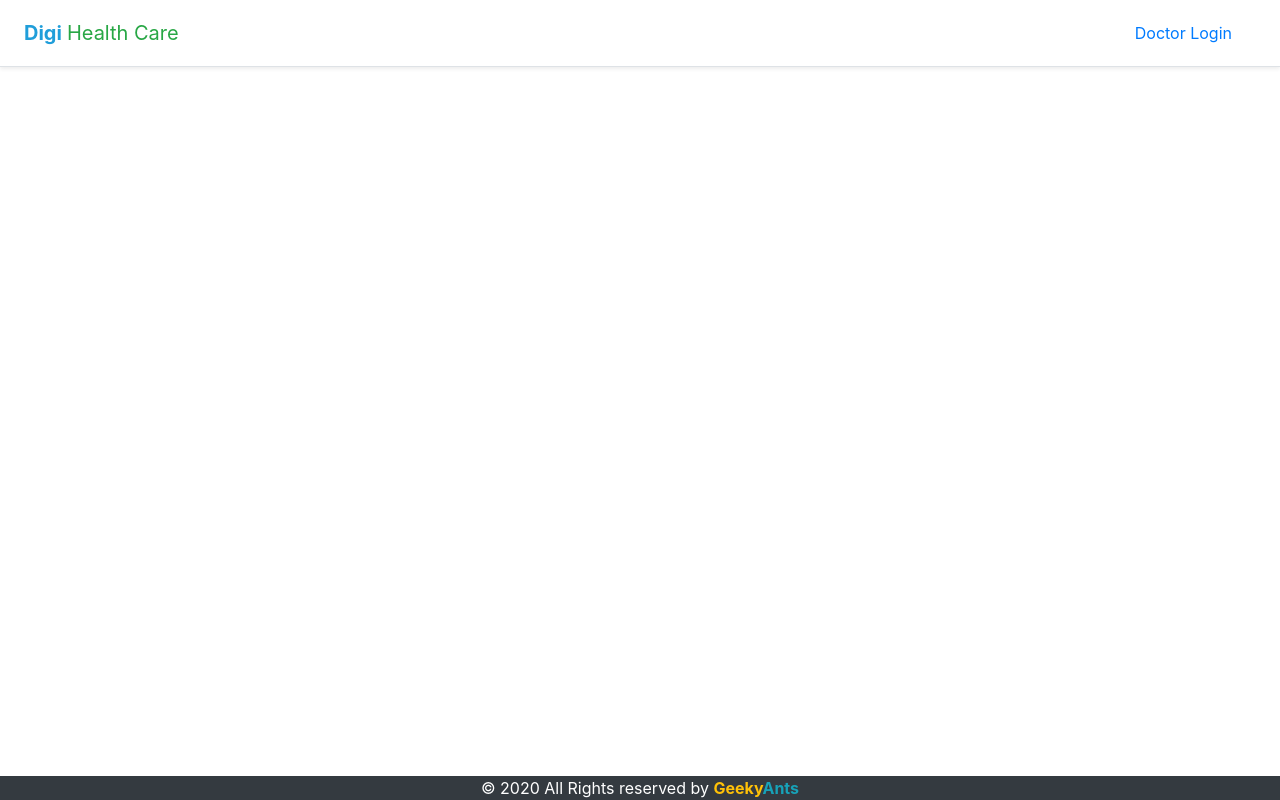
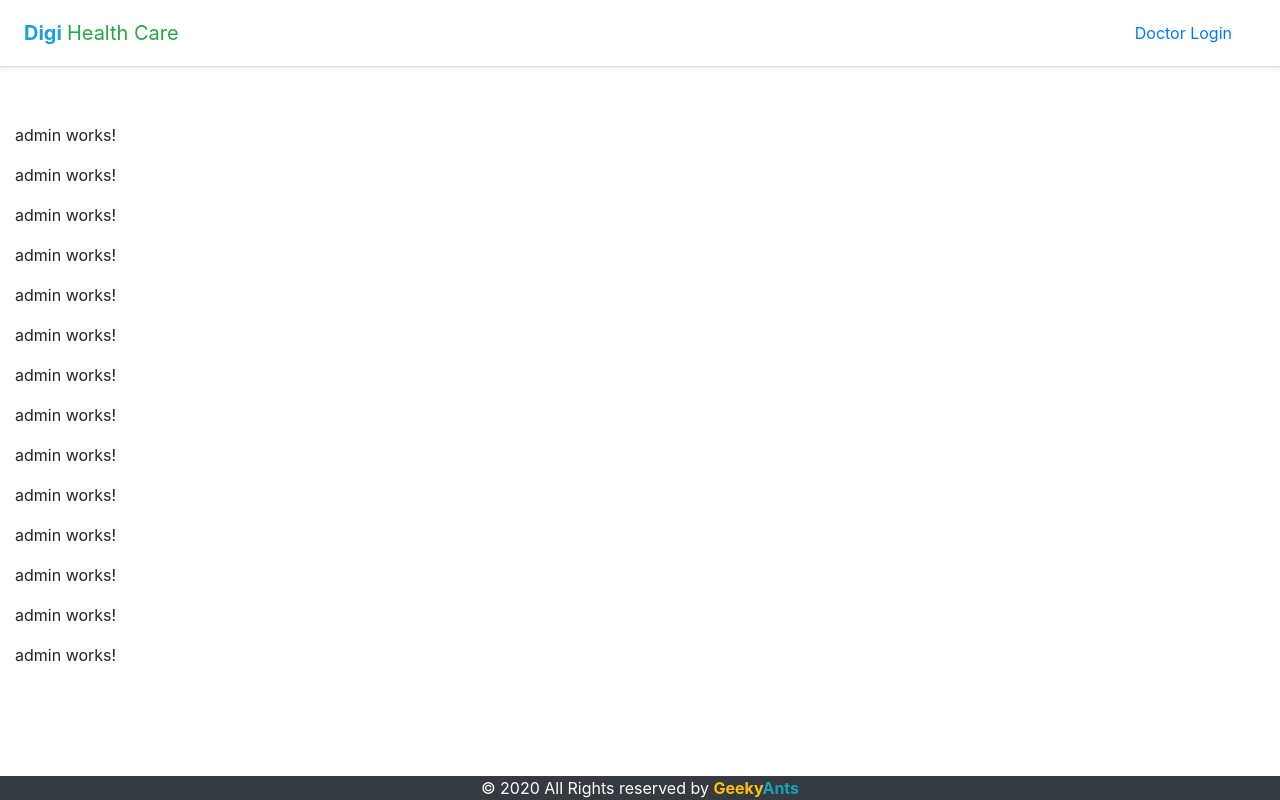
Before and after one commit to rabeek321/donate-usecase, an Angular app: page /admin in a window 1280 px wide. Built offline with nearby package versions, Linux system fonts and the light colour scheme; what primeng would draw is missing.

Commit message:
added routing

```diff
--- a/src/app/app-routing.module.ts
+++ b/src/app/app-routing.module.ts
@@ -8,7 +8,7 @@ const routes: Routes = [
   },
   {
     path: 'donate',
-    loadChildren: () => import('../app/components/admin/admin.module').then(m => m.AdminModule)
+    loadChildren: () => import('../app/components/donate/donate.module').then(m => m.DonateModule)
   },
   {
     path: '',
--- a/src/app/components/admin/admin-routing.module.ts
+++ b/src/app/components/admin/admin-routing.module.ts
@@ -1,8 +1,19 @@
 import { NgModule } from '@angular/core';
 import { Routes, RouterModule } from '@angular/router';
+import { LoginComponent } from './login/login.component';
+import { DashboardComponent } from './dashboard/dashboard.component';
 
 
-const routes: Routes = [];
+const routes: Routes = [
+  {
+    path: '',
+    component: LoginComponent
+  },
+  {
+    path: 'dashboard',
+    component: DashboardComponent
+  }
+];
 
 @NgModule({
   imports: [RouterModule.forChild(routes)],
--- a/src/app/components/admin/login/login.component.html
+++ b/src/app/components/admin/login/login.component.html
@@ -1 +1,14 @@
-<p>login works!</p>
+<p>admin works!</p>
+<p>admin works!</p>
+<p>admin works!</p>
+<p>admin works!</p>
+<p>admin works!</p>
+<p>admin works!</p>
+<p>admin works!</p>
+<p>admin works!</p>
+<p>admin works!</p>
+<p>admin works!</p>
+<p>admin works!</p>
+<p>admin works!</p>
+<p>admin works!</p>
+<p>admin works!</p>
--- a/src/app/components/donate/donate-routing.module.ts
+++ b/src/app/components/donate/donate-routing.module.ts
@@ -15,7 +15,7 @@ const routes: Routes = [
     component: SchemesComponent
   },
   {
-    path: '',
+    path: 'payment',
     component: PaymentComponent
   }
 ];
--- a/src/app/components/donate/home/home.component.html
+++ b/src/app/components/donate/home/home.component.html
@@ -1 +1,17 @@
 <p>home works!</p>
+<p>home works!</p>
+<p>home works!</p>
+<p>home works!</p>
+<p>home works!</p>
+<p>home works!</p>
+<p>home works!</p>
+<p>home works!</p>
+<p>home works!</p>
+<p>home works!</p>
+<p>home works!</p>
+<p>home works!</p>
+<p>home works!</p>
+<p>home works!</p>
+<p>home works!</p>
+<p>home works!</p>
+<p>home works!</p>
```
Also changed, not shown: 1 other file (tests, documents, lock files or other folders).
